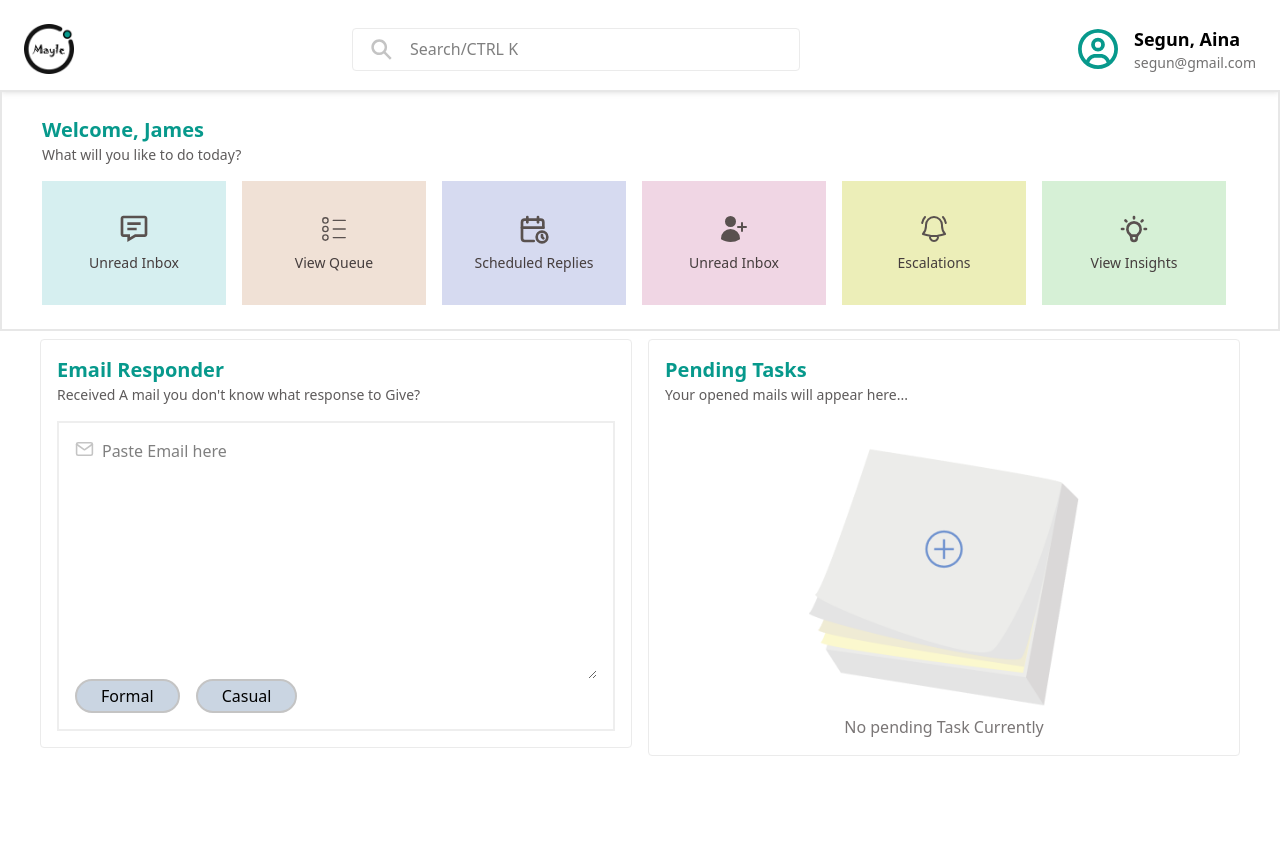
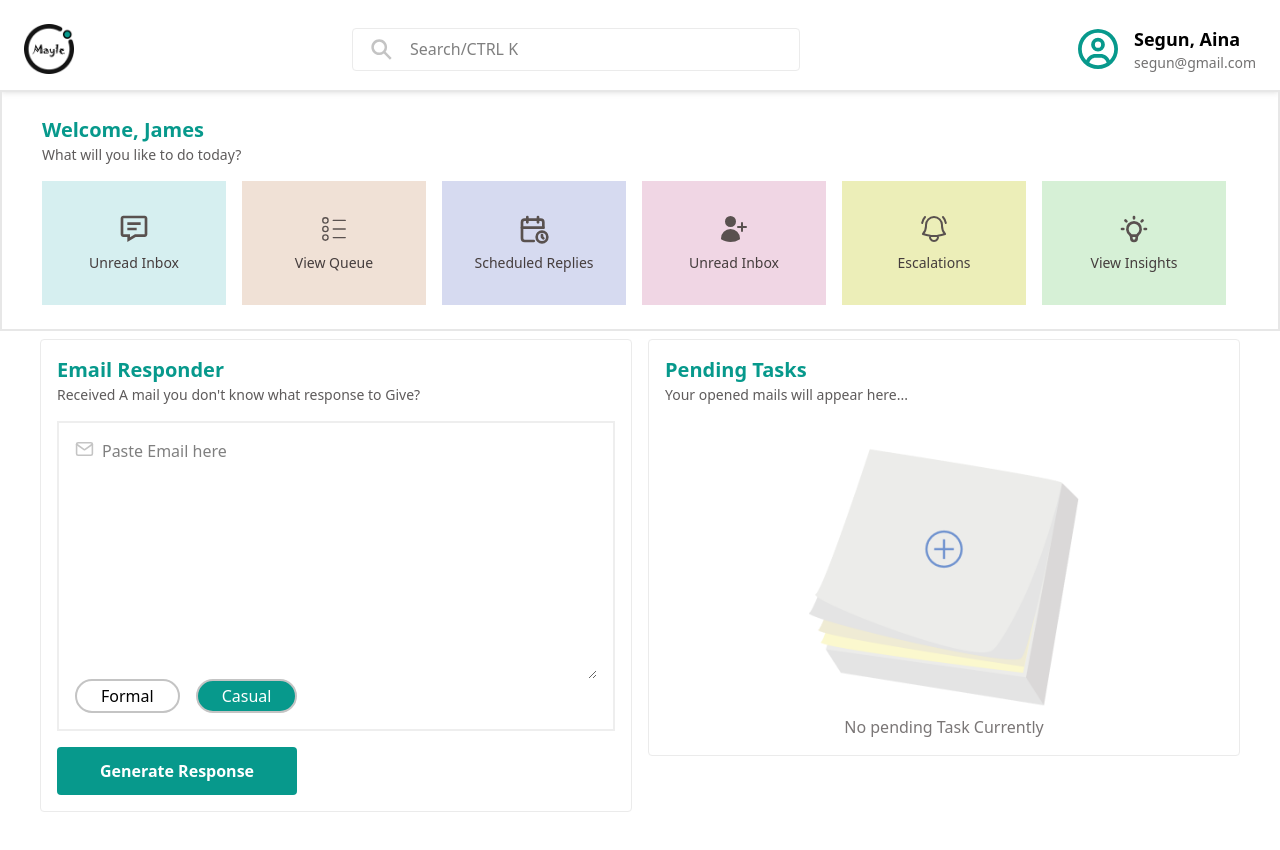
Before and after one commit to KodenOps/mayle, a Next.js app: page /home in a window 1280 px wide. Shown: the top 850 px of the page. Before the commit the page ends 804 px from the top, so only its background shows below. Built offline with nearby package versions, Linux system fonts and the light colour scheme.

Commit message:
completed the UI for the home Dashboard: Functionalities pending

```diff
--- a/src/app/home/page.tsx
+++ b/src/app/home/page.tsx
@@ -1,7 +1,8 @@
+'use client';
 import LinkBox from '@/component/LinkBox';
 import Navbar from '@/component/Navbar';
 import Title from '@/component/Title';
-import React from 'react';
+import React, { useState } from 'react';
 import { MdOutlineMessage } from 'react-icons/md';
 import { BiMessageDetail } from 'react-icons/bi';
 import { CiCircleList } from 'react-icons/ci';
@@ -14,6 +15,7 @@ import Image from 'next/image';
 import { FiMail } from 'react-icons/fi';
 
 const page = () => {
+	const [emailCasual, setemailCasual] = useState(true);
 	return (
 		<div className='pb-10'>
 			<Navbar />
@@ -86,14 +88,33 @@ const page = () => {
 									placeholder='Paste Email here'></textarea>
 							</div>
 							<div className='flex items-start gap-4'>
-								<button className='px-6 py-[3px] bg-slate-300 rounded-full border-2 border-[#c4c4c4]'>
+								<button
+									className={`px-6 py-[3px] ${
+										emailCasual === false
+											? 'bg-[#07998C] text-white'
+											: 'bg-transparent'
+									} rounded-full border-2 border-[#c4c4c4]`}
+									onClick={(e) => {
+										setemailCasual(false);
+									}}>
 									Formal
 								</button>
-								<button className='px-6 py-[3px] bg-slate-300 rounded-full border-2 border-[#c4c4c4]'>
+								<button
+									className={`px-6 py-[3px] ${
+										emailCasual === true
+											? 'bg-[#07998C] text-white'
+											: 'bg-transparent'
+									} rounded-full border-2 border-[#c4c4c4]`}
+									onClick={(e) => {
+										setemailCasual(true);
+									}}>
 									Casual
 								</button>
 							</div>
 						</div>
+						<button className='py-3 px-6 bg-[#07998C] font-semibold text-white mt-4 rounded-sm cursor-pointer md:w-60 w-full'>
+							Generate Response
+						</button>
 					</div>
 				</div>
 				<hr className='md:hidden block border-t-2 border-[#c4c4c4] my-4' />
```
